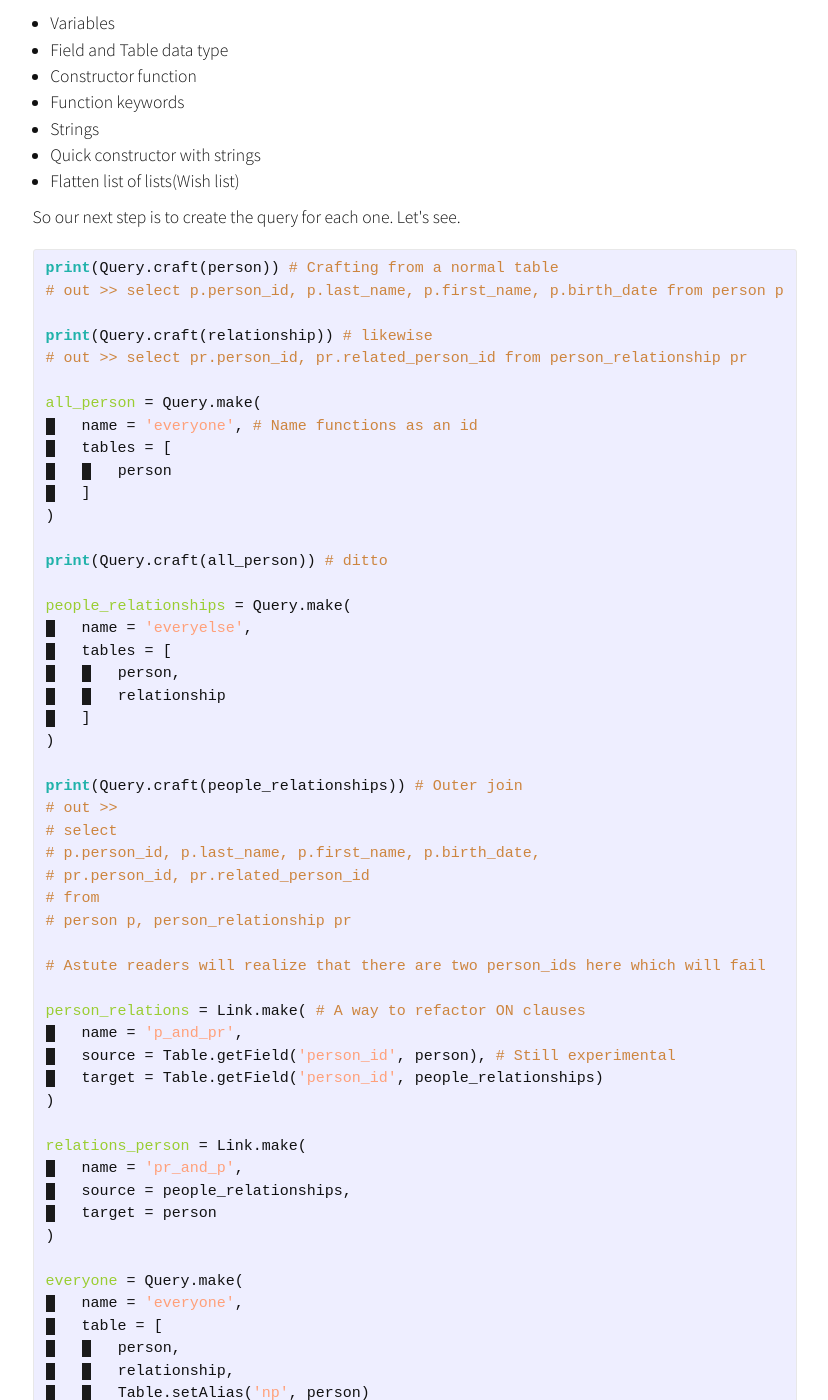
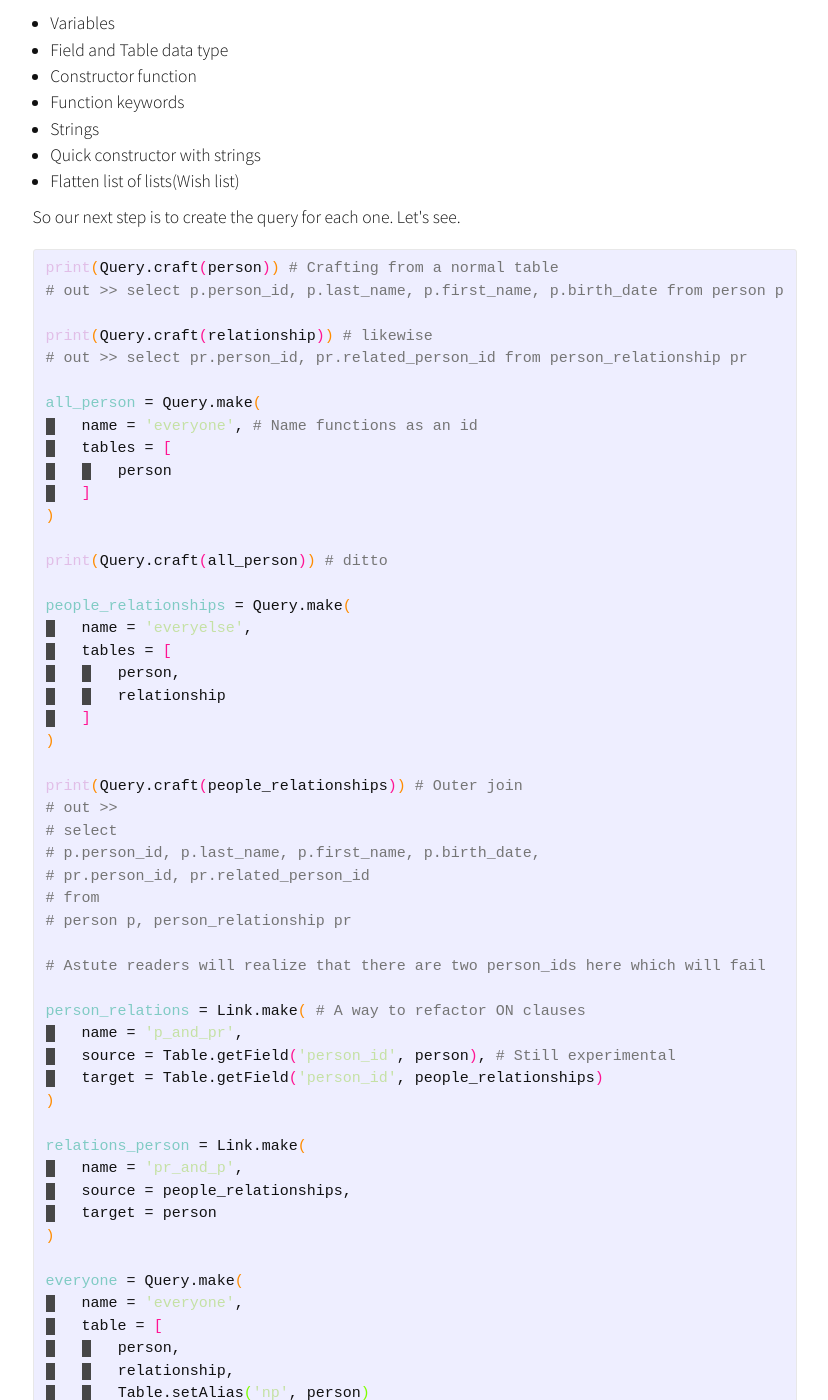
Before and after one commit to FrancisMurillo/FrancisMurillo.github.io, a Jekyll site: the page built from _posts/2016-03-25-A DSL For SQL.html, in a window 1280 px wide and 1400 px high, scrolled down 1906 px. Shown: the whole window, without its empty margins (225-1053 px from the left). Built offline with Jekyll 4.4.1, drawn with Linux system fonts in a browser that asks for light colours; some of the changed text lies outside the part shown.

```diff
--- a/_posts/2016-03-25-A DSL For SQL.html
+++ b/_posts/2016-03-25-A DSL For SQL.html
@@ -83,29 +83,29 @@ it is easy.
 
 <div class="org-src-container">
 
-<pre class="src src-python"><span style="color: #9acd32;">birth_date</span> = Field(<span style="color: #ffa07a;">'birth_date'</span>) <span style="color: #cd853f;"># </span><span style="color: #cd853f;">Short constructor, positional</span>
+<pre class="src src-python"><span style="color: #80CBC4;">birth_date</span> = Field<span style="color: #ff8c00;">(</span><span style="color: #C5E1A5;">'birth_date'</span><span style="color: #ff8c00;">)</span> <span style="color: #757575;"># </span><span style="color: #757575;">Short constructor, positional</span>
 
-<span style="color: #9acd32;">person</span> = Table.make( <span style="color: #cd853f;"># </span><span style="color: #cd853f;">Long constructor, keywords</span>
-<span style="background-color: #1a1a1a;"> </span>   name = <span style="color: #ffa07a;">'person'</span>,
-<span style="background-color: #1a1a1a;"> </span>   alias = <span style="color: #ffa07a;">'p'</span>, <span style="color: #cd853f;"># </span><span style="color: #cd853f;">For later</span>
-<span style="background-color: #1a1a1a;"> </span>   fields = [
-<span style="background-color: #1a1a1a;"> </span>   <span style="background-color: #1a1a1a;"> </span>   Field.make(
-<span style="background-color: #1a1a1a;"> </span>   <span style="background-color: #1a1a1a;"> </span>   <span style="background-color: #1a1a1a;"> </span>   name = <span style="color: #ffa07a;">'person_id'</span>
-<span style="background-color: #1a1a1a;"> </span>   <span style="background-color: #1a1a1a;"> </span>   ),
-<span style="background-color: #1a1a1a;"> </span>   <span style="background-color: #1a1a1a;"> </span>   Field(<span style="color: #ffa07a;">'last_name'</span>),
-<span style="background-color: #1a1a1a;"> </span>   <span style="background-color: #1a1a1a;"> </span>   Field(<span style="color: #ffa07a;">'first_date'</span>),
-<span style="background-color: #1a1a1a;"> </span>   <span style="background-color: #1a1a1a;"> </span>   birth_date
-<span style="background-color: #1a1a1a;"> </span>   ]
-)
+<span style="color: #80CBC4;">person</span> = Table.make<span style="color: #ff8c00;">(</span> <span style="color: #757575;"># </span><span style="color: #757575;">Long constructor, keywords</span>
+    name = <span style="color: #C5E1A5;">'person'</span>,
+    alias = <span style="color: #C5E1A5;">'p'</span>, <span style="color: #757575;"># </span><span style="color: #757575;">For later</span>
+    fields = <span style="color: #ff1493;">[</span>
+        Field.make<span style="color: #7fff00;">(</span>
+            name = <span style="color: #C5E1A5;">'person_id'</span>
+        <span style="color: #7fff00;">)</span>,
+        Field<span style="color: #7fff00;">(</span><span style="color: #C5E1A5;">'last_name'</span><span style="color: #7fff00;">)</span>,
+        Field<span style="color: #7fff00;">(</span><span style="color: #C5E1A5;">'first_date'</span><span style="color: #7fff00;">)</span>,
+        birth_date
+    <span style="color: #ff1493;">]</span>
+<span style="color: #ff8c00;">)</span>
 
-<span style="color: #9acd32;">relationship</span> = Table(
-<span style="background-color: #1a1a1a;"> </span>   name = <span style="color: #ffa07a;">'person_relationship'</span>,
-<span style="background-color: #1a1a1a;"> </span>   alias = <span style="color: #ffa07a;">'pr'</span>,
-<span style="background-color: #1a1a1a;"> </span>   fields = [
-<span style="background-color: #1a1a1a;"> </span>   <span style="background-color: #1a1a1a;"> </span>   Field.make(<span style="color: #ffa07a;">'person_id'</span>),
-<span style="background-color: #1a1a1a;"> </span>   <span style="background-color: #1a1a1a;"> </span>   Field.make(<span style="color: #ffa07a;">'related_person_id'</span>)
-<span style="background-color: #1a1a1a;"> </span>   ]
-)
+<span style="color: #80CBC4;">relationship</span> = Table<span style="color: #ff8c00;">(</span>
+    name = <span style="color: #C5E1A5;">'person_relationship'</span>,
+    alias = <span style="color: #C5E1A5;">'pr'</span>,
+    fields = <span style="color: #ff1493;">[</span>
+        Field.make<span style="color: #7fff00;">(</span><span style="color: #C5E1A5;">'person_id'</span><span style="color: #7fff00;">)</span>,
+        Field.make<span style="color: #7fff00;">(</span><span style="color: #C5E1A5;">'related_person_id'</span><span style="color: #7fff00;">)</span>
+    <span style="color: #ff1493;">]</span>
+<span style="color: #ff8c00;">)</span>
 </pre>
 </div>
 
@@ -130,72 +130,72 @@ So our next step is to create the query for each one. Let's see.
 
 <div class="org-src-container">
 
-<pre class="src src-python"><span style="color: #20b2aa; font-weight: bold;">print</span>(Query.craft(person)) <span style="color: #cd853f;"># </span><span style="color: #cd853f;">Crafting from a normal table</span>
-<span style="color: #cd853f;"># </span><span style="color: #cd853f;">out &gt;&gt; select p.person_id, p.last_name, p.first_name, p.birth_date from person p</span>
+<pre class="src src-python"><span style="color: #E1BEE7;">print</span><span style="color: #ff8c00;">(</span>Query.craft<span style="color: #ff1493;">(</span>person<span style="color: #ff1493;">)</span><span style="color: #ff8c00;">)</span> <span style="color: #757575;"># </span><span style="color: #757575;">Crafting from a normal table</span>
+<span style="color: #757575;"># </span><span style="color: #757575;">out &gt;&gt; select p.person_id, p.last_name, p.first_name, p.birth_date from person p</span>
 
-<span style="color: #20b2aa; font-weight: bold;">print</span>(Query.craft(relationship)) <span style="color: #cd853f;"># </span><span style="color: #cd853f;">likewise</span>
-<span style="color: #cd853f;"># </span><span style="color: #cd853f;">out &gt;&gt; select pr.person_id, pr.related_person_id from person_relationship pr</span>
+<span style="color: #E1BEE7;">print</span><span style="color: #ff8c00;">(</span>Query.craft<span style="color: #ff1493;">(</span>relationship<span style="color: #ff1493;">)</span><span style="color: #ff8c00;">)</span> <span style="color: #757575;"># </span><span style="color: #757575;">likewise</span>
+<span style="color: #757575;"># </span><span style="color: #757575;">out &gt;&gt; select pr.person_id, pr.related_person_id from person_relationship pr</span>
 
-<span style="color: #9acd32;">all_person</span> = Query.make(
-<span style="background-color: #1a1a1a;"> </span>   name = <span style="color: #ffa07a;">'everyone'</span>, <span style="color: #cd853f;"># </span><span style="color: #cd853f;">Name functions as an id</span>
-<span style="background-color: #1a1a1a;"> </span>   tables = [
-<span style="background-color: #1a1a1a;"> </span>   <span style="background-color: #1a1a1a;"> </span>   person
-<span style="background-color: #1a1a1a;"> </span>   ]
-)
+<span style="color: #80CBC4;">all_person</span> = Query.make<span style="color: #ff8c00;">(</span>
+<span style="color: #9E9E9E; background-color: #474747;"> </span>   name = <span style="color: #C5E1A5;">'everyone'</span>, <span style="color: #757575;"># </span><span style="color: #757575;">Name functions as an id</span>
+<span style="color: #9E9E9E; background-color: #474747;"> </span>   tables = <span style="color: #ff1493;">[</span>
+<span style="color: #9E9E9E; background-color: #474747;"> </span>   <span style="color: #9E9E9E; background-color: #474747;"> </span>   person
+<span style="color: #9E9E9E; background-color: #474747;"> </span>   <span style="color: #ff1493;">]</span>
+<span style="color: #ff8c00;">)</span>
 
-<span style="color: #20b2aa; font-weight: bold;">print</span>(Query.craft(all_person)) <span style="color: #cd853f;"># </span><span style="color: #cd853f;">ditto</span>
+<span style="color: #E1BEE7;">print</span><span style="color: #ff8c00;">(</span>Query.craft<span style="color: #ff1493;">(</span>all_person<span style="color: #ff1493;">)</span><span style="color: #ff8c00;">)</span> <span style="color: #757575;"># </span><span style="color: #757575;">ditto</span>
 
-<span style="color: #9acd32;">people_relationships</span> = Query.make(
-<span style="background-color: #1a1a1a;"> </span>   name = <span style="color: #ffa07a;">'everyelse'</span>,
-<span style="background-color: #1a1a1a;"> </span>   tables = [
-<span style="background-color: #1a1a1a;"> </span>   <span style="background-color: #1a1a1a;"> </span>   person,
-<span style="background-color: #1a1a1a;"> </span>   <span style="background-color: #1a1a1a;"> </span>   relationship
-<span style="background-color: #1a1a1a;"> </span>   ]
-)
+<span style="color: #80CBC4;">people_relationships</span> = Query.make<span style="color: #ff8c00;">(</span>
+<span style="color: #9E9E9E; background-color: #474747;"> </span>   name = <span style="color: #C5E1A5;">'everyelse'</span>,
+<span style="color: #9E9E9E; background-color: #474747;"> </span>   tables = <span style="color: #ff1493;">[</span>
+<span style="color: #9E9E9E; background-color: #474747;"> </span>   <span style="color: #9E9E9E; background-color: #474747;"> </span>   person,
+<span style="color: #9E9E9E; background-color: #474747;"> </span>   <span style="color: #9E9E9E; background-color: #474747;"> </span>   relationship
+<span style="color: #9E9E9E; background-color: #474747;"> </span>   <span style="color: #ff1493;">]</span>
+<span style="color: #ff8c00;">)</span>
 
-<span style="color: #20b2aa; font-weight: bold;">print</span>(Query.craft(people_relationships)) <span style="color: #cd853f;"># </span><span style="color: #cd853f;">Outer join</span>
-<span style="color: #cd853f;"># </span><span style="color: #cd853f;">out &gt;&gt;</span>
-<span style="color: #cd853f;"># </span><span style="color: #cd853f;">select</span>
-<span style="color: #cd853f;"># </span><span style="color: #cd853f;">p.person_id, p.last_name, p.first_name, p.birth_date,</span>
-<span style="color: #cd853f;"># </span><span style="color: #cd853f;">pr.person_id, pr.related_person_id</span>
-<span style="color: #cd853f;"># </span><span style="color: #cd853f;">from</span>
-<span style="color: #cd853f;"># </span><span style="color: #cd853f;">person p, person_relationship pr</span>
+<span style="color: #E1BEE7;">print</span><span style="color: #ff8c00;">(</span>Query.craft<span style="color: #ff1493;">(</span>people_relationships<span style="color: #ff1493;">)</span><span style="color: #ff8c00;">)</span> <span style="color: #757575;"># </span><span style="color: #757575;">Outer join</span>
+<span style="color: #757575;"># </span><span style="color: #757575;">out &gt;&gt;</span>
+<span style="color: #757575;"># </span><span style="color: #757575;">select</span>
+<span style="color: #757575;"># </span><span style="color: #757575;">p.person_id, p.last_name, p.first_name, p.birth_date,</span>
+<span style="color: #757575;"># </span><span style="color: #757575;">pr.person_id, pr.related_person_id</span>
+<span style="color: #757575;"># </span><span style="color: #757575;">from</span>
+<span style="color: #757575;"># </span><span style="color: #757575;">person p, person_relationship pr</span>
 
-<span style="color: #cd853f;"># </span><span style="color: #cd853f;">Astute readers will realize that there are two person_ids here which will fail</span>
+<span style="color: #757575;"># </span><span style="color: #757575;">Astute readers will realize that there are two person_ids here which will fail</span>
 
-<span style="color: #9acd32;">person_relations</span> = Link.make( <span style="color: #cd853f;"># </span><span style="color: #cd853f;">A way to refactor ON clauses</span>
-<span style="background-color: #1a1a1a;"> </span>   name = <span style="color: #ffa07a;">'p_and_pr'</span>,
-<span style="background-color: #1a1a1a;"> </span>   source = Table.getField(<span style="color: #ffa07a;">'person_id'</span>, person), <span style="color: #cd853f;"># </span><span style="color: #cd853f;">Still experimental</span>
-<span style="background-color: #1a1a1a;"> </span>   target = Table.getField(<span style="color: #ffa07a;">'person_id'</span>, people_relationships)
-)
+<span style="color: #80CBC4;">person_relations</span> = Link.make<span style="color: #ff8c00;">(</span> <span style="color: #757575;"># </span><span style="color: #757575;">A way to refactor ON clauses</span>
+<span style="color: #9E9E9E; background-color: #474747;"> </span>   name = <span style="color: #C5E1A5;">'p_and_pr'</span>,
+<span style="color: #9E9E9E; background-color: #474747;"> </span>   source = Table.getField<span style="color: #ff1493;">(</span><span style="color: #C5E1A5;">'person_id'</span>, person<span style="color: #ff1493;">)</span>, <span style="color: #757575;"># </span><span style="color: #757575;">Still experimental</span>
+<span style="color: #9E9E9E; background-color: #474747;"> </span>   target = Table.getField<span style="color: #ff1493;">(</span><span style="color: #C5E1A5;">'person_id'</span>, people_relationships<span style="color: #ff1493;">)</span>
+<span style="color: #ff8c00;">)</span>
 
-<span style="color: #9acd32;">relations_person</span> = Link.make(
-<span style="background-color: #1a1a1a;"> </span>   name = <span style="color: #ffa07a;">'pr_and_p'</span>,
-<span style="background-color: #1a1a1a;"> </span>   source = people_relationships,
-<span style="background-color: #1a1a1a;"> </span>   target = person
-)
+<span style="color: #80CBC4;">relations_person</span> = Link.make<span style="color: #ff8c00;">(</span>
+<span style="color: #9E9E9E; background-color: #474747;"> </span>   name = <span style="color: #C5E1A5;">'pr_and_p'</span>,
+<span style="color: #9E9E9E; background-color: #474747;"> </span>   source = people_relationships,
+<span style="color: #9E9E9E; background-color: #474747;"> </span>   target = person
+<span style="color: #ff8c00;">)</span>
 
-<span style="color: #9acd32;">everyone</span> = Query.make(
-<span style="background-color: #1a1a1a;"> </span>   name = <span style="color: #ffa07a;">'everyone'</span>,
-<span style="background-color: #1a1a1a;"> </span>   table = [
-<span style="background-color: #1a1a1a;"> </span>   <span style="background-color: #1a1a1a;"> </span>   person,
-<span style="background-color: #1a1a1a;"> </span>   <span style="background-color: #1a1a1a;"> </span>   relationship,
-<span style="background-color: #1a1a1a;"> </span>   <span style="background-color: #1a1a1a;"> </span>   Table.setAlias(<span style="color: #ffa07a;">'np'</span>, person)
-<span style="background-color: #1a1a1a;"> </span>   ],
-<span style="background-color: #1a1a1a;"> </span>   link = [
-<span style="background-color: #1a1a1a;"> </span>   <span style="background-color: #1a1a1a;"> </span>   person_relations,
-<span style="background-color: #1a1a1a;"> </span>   <span style="background-color: #1a1a1a;"> </span>   relations_person
-<span style="background-color: #1a1a1a;"> </span>   ]
-)
+<span style="color: #80CBC4;">everyone</span> = Query.make<span style="color: #ff8c00;">(</span>
+<span style="color: #9E9E9E; background-color: #474747;"> </span>   name = <span style="color: #C5E1A5;">'everyone'</span>,
+<span style="color: #9E9E9E; background-color: #474747;"> </span>   table = <span style="color: #ff1493;">[</span>
+<span style="color: #9E9E9E; background-color: #474747;"> </span>   <span style="color: #9E9E9E; background-color: #474747;"> </span>   person,
+<span style="color: #9E9E9E; background-color: #474747;"> </span>   <span style="color: #9E9E9E; background-color: #474747;"> </span>   relationship,
+<span style="color: #9E9E9E; background-color: #474747;"> </span>   <span style="color: #9E9E9E; background-color: #474747;"> </span>   Table.setAlias<span style="color: #7fff00;">(</span><span style="color: #C5E1A5;">'np'</span>, person<span style="color: #7fff00;">)</span>
+<span style="color: #9E9E9E; background-color: #474747;"> </span>   <span style="color: #ff1493;">]</span>,
+<span style="color: #9E9E9E; background-color: #474747;"> </span>   link = <span style="color: #ff1493;">[</span>
+<span style="color: #9E9E9E; background-color: #474747;"> </span>   <span style="color: #9E9E9E; background-color: #474747;"> </span>   person_relations,
+<span style="color: #9E9E9E; background-color: #474747;"> </span>   <span style="color: #9E9E9E; background-color: #474747;"> </span>   relations_person
+<span style="color: #9E9E9E; background-color: #474747;"> </span>   <span style="color: #ff1493;">]</span>
+<span style="color: #ff8c00;">)</span>
 
-<span style="color: #20b2aa; font-weight: bold;">print</span>(Query.craft(everyone))
-<span style="color: #cd853f;"># </span><span style="color: #cd853f;">out &gt;&gt;</span>
-<span style="color: #cd853f;"># </span><span style="color: #cd853f;">select</span>
-<span style="color: #cd853f;"># </span><span style="color: #cd853f;">*</span>
-<span style="color: #cd853f;"># </span><span style="color: #cd853f;">from</span>
-<span style="color: #cd853f;"># </span><span style="color: #cd853f;">person p</span>
-<span style="color: #cd853f;"># </span><span style="color: #cd853f;">inner join person_relations pr on p.person_ id = pr.person_id</span>
-<span style="color: #cd853f;"># </span><span style="color: #cd853f;">inner join person np on np.person_id = pr.related_person_id</span>
+<span style="color: #E1BEE7;">print</span><span style="color: #ff8c00;">(</span>Query.craft<span style="color: #ff1493;">(</span>everyone<span style="color: #ff1493;">)</span><span style="color: #ff8c00;">)</span>
+<span style="color: #757575;"># </span><span style="color: #757575;">out &gt;&gt;</span>
+<span style="color: #757575;"># </span><span style="color: #757575;">select</span>
+<span style="color: #757575;"># </span><span style="color: #757575;">*</span>
+<span style="color: #757575;"># </span><span style="color: #757575;">from</span>
+<span style="color: #757575;"># </span><span style="color: #757575;">person p</span>
+<span style="color: #757575;"># </span><span style="color: #757575;">inner join person_relations pr on p.person_ id = pr.person_id</span>
+<span style="color: #757575;"># </span><span style="color: #757575;">inner join person np on np.person_id = pr.related_person_id</span>
 </pre>
 </div>
 
```
Also changed, not shown: _posts/2016-03-03-@FormParam And Lists.html (+17 -17 lines), _posts/2016-05-28-The Feeling Of Hacking With Emacs.html (added, +109 -0 lines).
